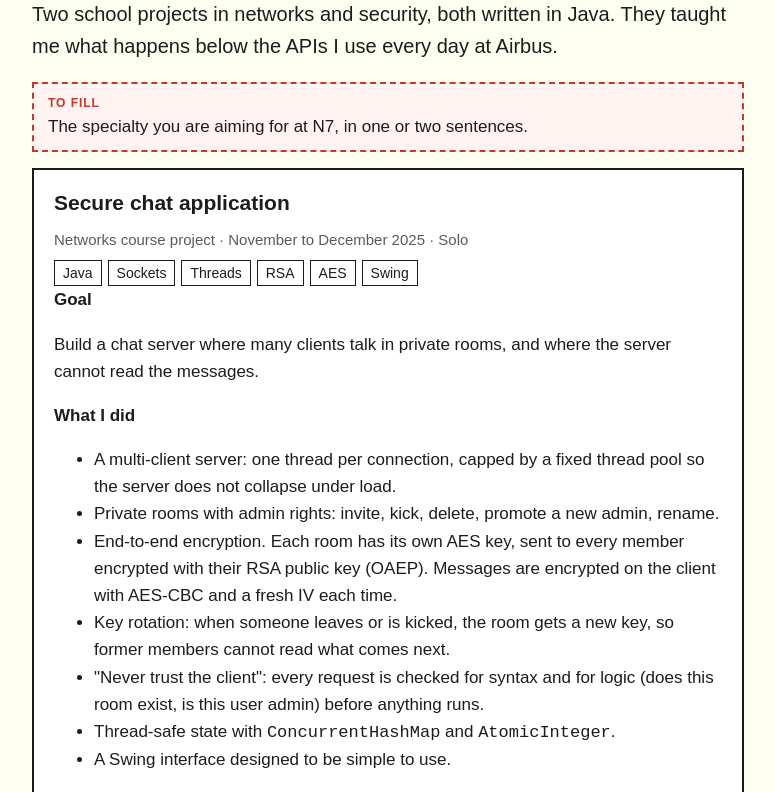
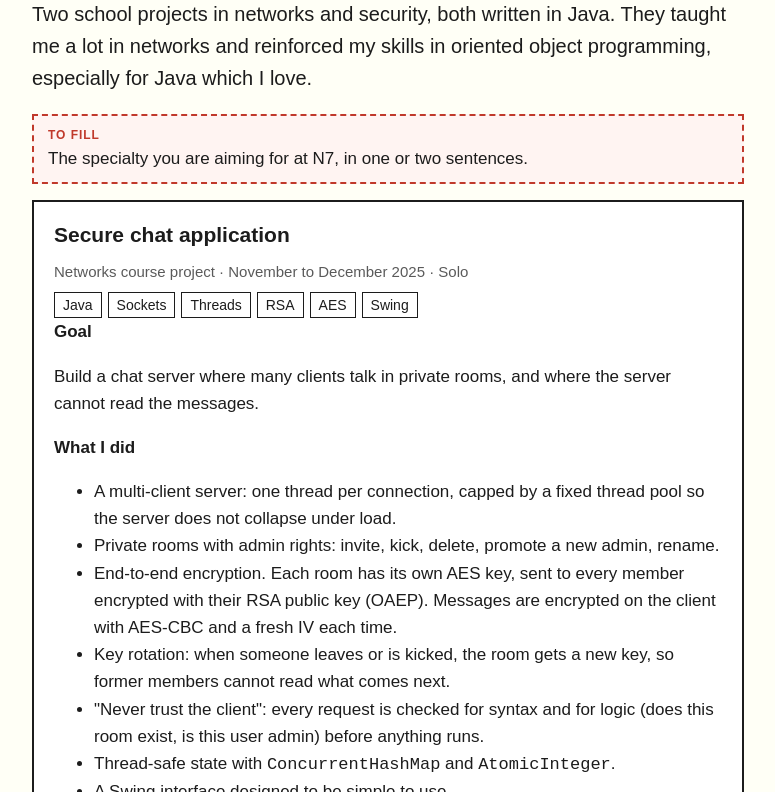
Before and after one commit to alexandrebrgenseeiht/e-portfolio, a plain HTML site: page projects.html in a window 1280 px wide. Shown: the part 218-1010 px from the top of the page, without its empty margins (252-1027 px from the left). Drawn offline with Linux system fonts and the light colour scheme.

Commit message:
Changed Projects' sub-title

```diff
--- a/projects.html
+++ b/projects.html
@@ -3,7 +3,7 @@
 <head>
   <meta charset="utf-8">
   <meta name="viewport" content="width=device-width, initial-scale=1">
-  <title>Alexandre Brugerolle | Projects</title>
+  <title>Alexandre Brugerolle's Projects</title>
   <link rel="stylesheet" href="style.css">
 </head>
 <body>
@@ -23,7 +23,7 @@
     <h1>Projects</h1>
     <p class="lead">
       Two school projects in networks and security, both written in Java.
-      They taught me what happens below the APIs I use every day at Airbus.
+      They taught me a lot in networks and reinforced my skills in oriented object programming, especially for Java which I love.
     </p>
 
     <div class="todo">
--- a/style.css
+++ b/style.css
@@ -1,5 +1,5 @@
 :root {
-  --bg: #fffff1;
+  --bg: #fffff6;
   --accent: #9CFFAA;
   --text: #1C1C1C;
   --muted: #5A5A5A;
```
